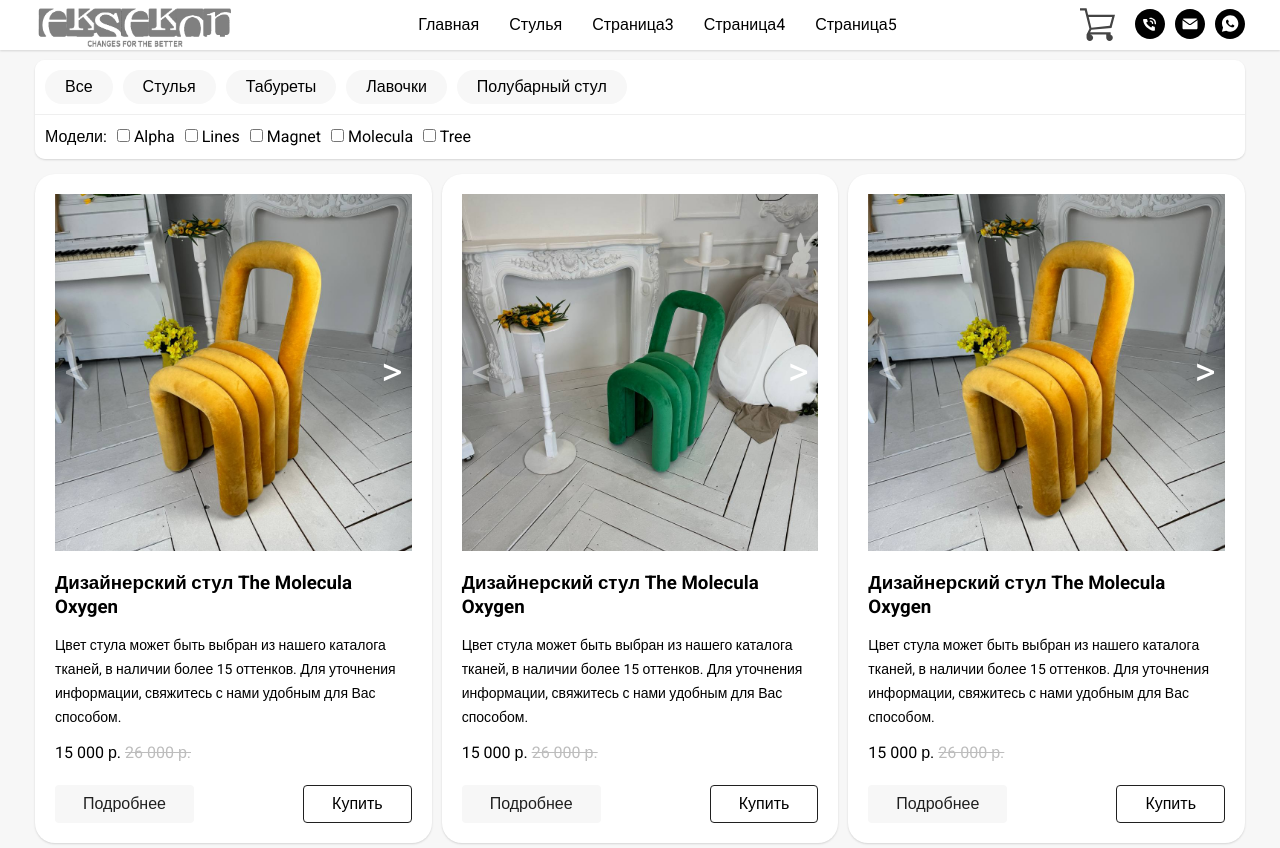
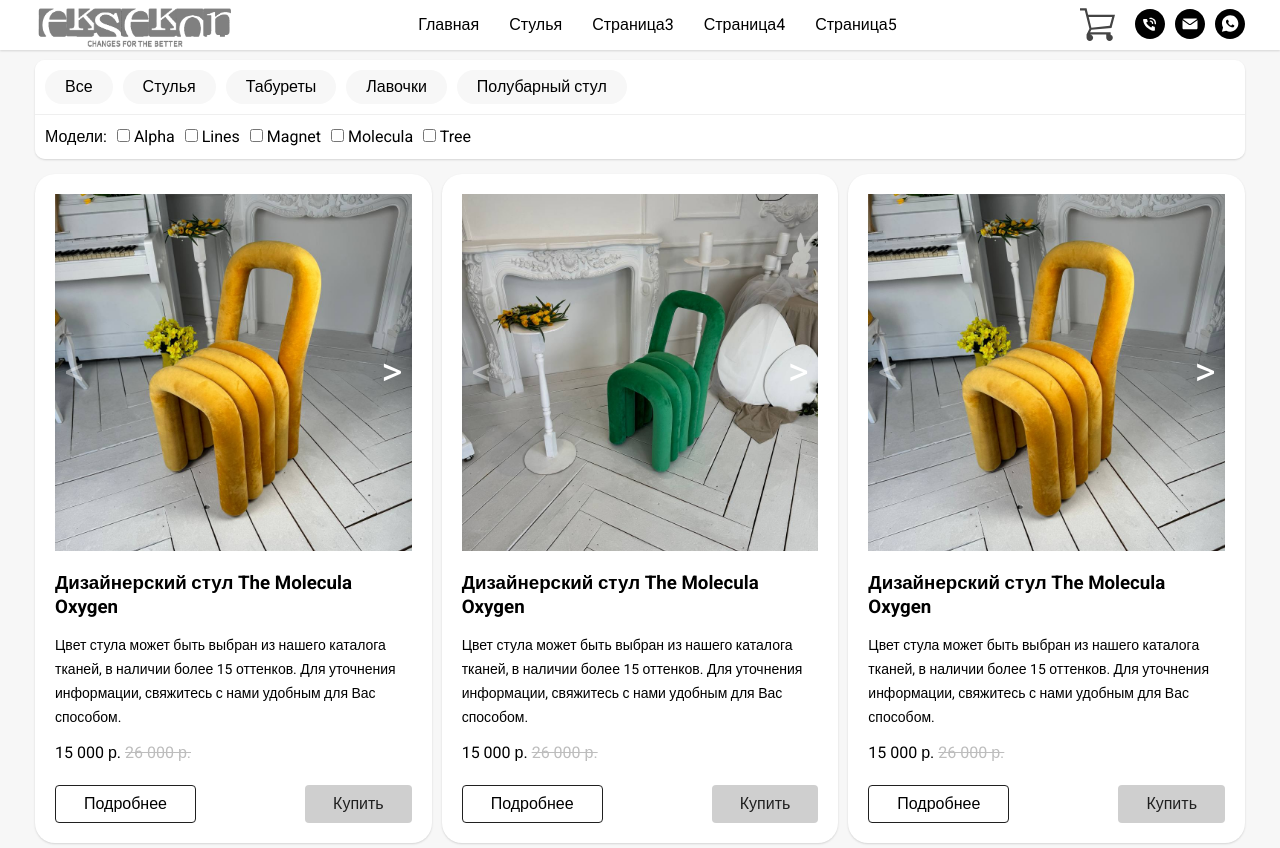
Before and after one commit to leonraz58/eksekon, a React app: page /chairs in a window 1280 px wide. Built offline with nearby package versions, Linux system fonts and the light colour scheme; a web font is replaced by a local one.

Commit message:
change button colors

```diff
--- a/src/components/button/button.module.scss
+++ b/src/components/button/button.module.scss
@@ -40,7 +40,7 @@
 
 .primary {
   color: var(--color-dark-700);
-  background-color: var(--color-accent-100);
+  background-color: var(--color-accent-500);
   //box-shadow: 0 4px 18px 0 rgb(140 97 255 / 35%);
 }
 
@@ -73,11 +73,11 @@
 }
 
 .secondary:hover {
-  background-color: var(--color-accent-500);
+  background-color: var(--color-accent-100);
 }
 
 .secondary:focus {
-  background-color: var(--color-accent-500);
+ // background-color: var(--color-accent-500);
 }
 
 .secondary:disabled {
--- a/src/layout/chairs/card/card.module.scss
+++ b/src/layout/chairs/card/card.module.scss
@@ -15,12 +15,12 @@
 
   &:hover {
     //box-shadow: rgb(236, 236, 236) 0 0 30px 10px;
-    button:last-child {
-      background-color: var(--color-accent-300);
-      &:hover {
-        background-color: var(--color-accent-500);
-      }
-    }
+    //button:last-child {
+    //  background-color: var(--color-accent-300);
+    //  &:hover {
+    //    background-color: var(--color-accent-500);
+    //  }
+    //}
   }
 
   @media screen and (max-width: 768px) {
--- a/src/layout/chairs/card/card.tsx
+++ b/src/layout/chairs/card/card.tsx
@@ -66,10 +66,10 @@ export const Card = ({chair}: Props) => {
                     <span className={s.price2}>26 000 р.</span>
                 </div>
                 <div className={s.buttonsWrapper}>
-                    <Button to={`/chairs/${chair.id}`} as={Link} variant={'primary'}>Подробнее</Button>
-                    {!inBasket && <Button variant={'secondary'} onClick={onAddItemToBasket}>Купить</Button>}
+                    <Button to={`/chairs/${chair.id}`} as={Link} variant={'secondary'}>Подробнее</Button>
+                    {!inBasket && <Button variant={'primary'} onClick={onAddItemToBasket}>Купить</Button>}
                     {inBasket &&
-                        <Button variant={'secondary'} onClick={onRemoveItemFromBasket}>Удалить из корзины</Button>}
+                        <Button variant={'secondary'} onClick={onRemoveItemFromBasket}>В корзине</Button>}
                 </div>
             </div>
         </div>
--- a/src/layout/chairs/chairPage/chairPage.tsx
+++ b/src/layout/chairs/chairPage/chairPage.tsx
@@ -99,9 +99,8 @@ export const ChairPage = () => {
                                     <span className={s.price1}>15 000 р. </span>
                                     <span className={s.price2}>26 000 р.</span>
                                 </div>
-                                {!inBasket && <Button variant={"secondary"} fullWidth onClick={onAddItemToBasket}>Добавить в корзину</Button>}
-                                {inBasket && <Button variant={"secondary"} fullWidth onClick={onRemoveItemFromBasket}>Удалить из
-                                    корзины</Button>}
+                                {!inBasket && <Button variant={"primary"} fullWidth onClick={onAddItemToBasket}>Добавить в корзину</Button>}
+                                {inBasket && <Button variant={"secondary"} fullWidth onClick={onRemoveItemFromBasket}>В корзине</Button>}
                             </div>
 
                         </div>
--- a/src/styles/_colors.scss
+++ b/src/styles/_colors.scss
@@ -1,8 +1,8 @@
 :root {
   // accent
   --color-accent-100: #f7f7f7;
-  --color-accent-300: #e6e6e6;
-  --color-accent-500: #a8a8a8;
+  --color-accent-300: #dadada;
+  --color-accent-500: #cfcfcf;
   --color-accent-700: #5c5c5c;
   --color-accent-900: #333333;
 
```
